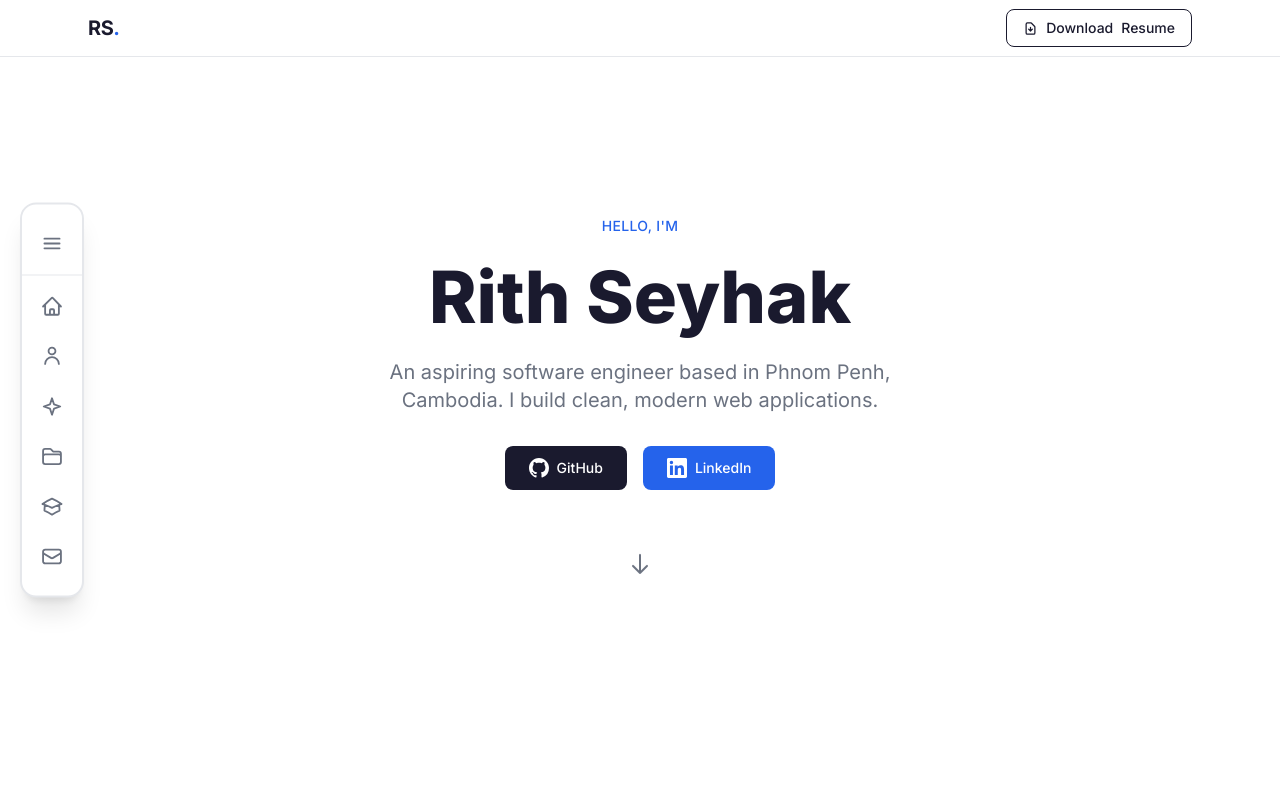
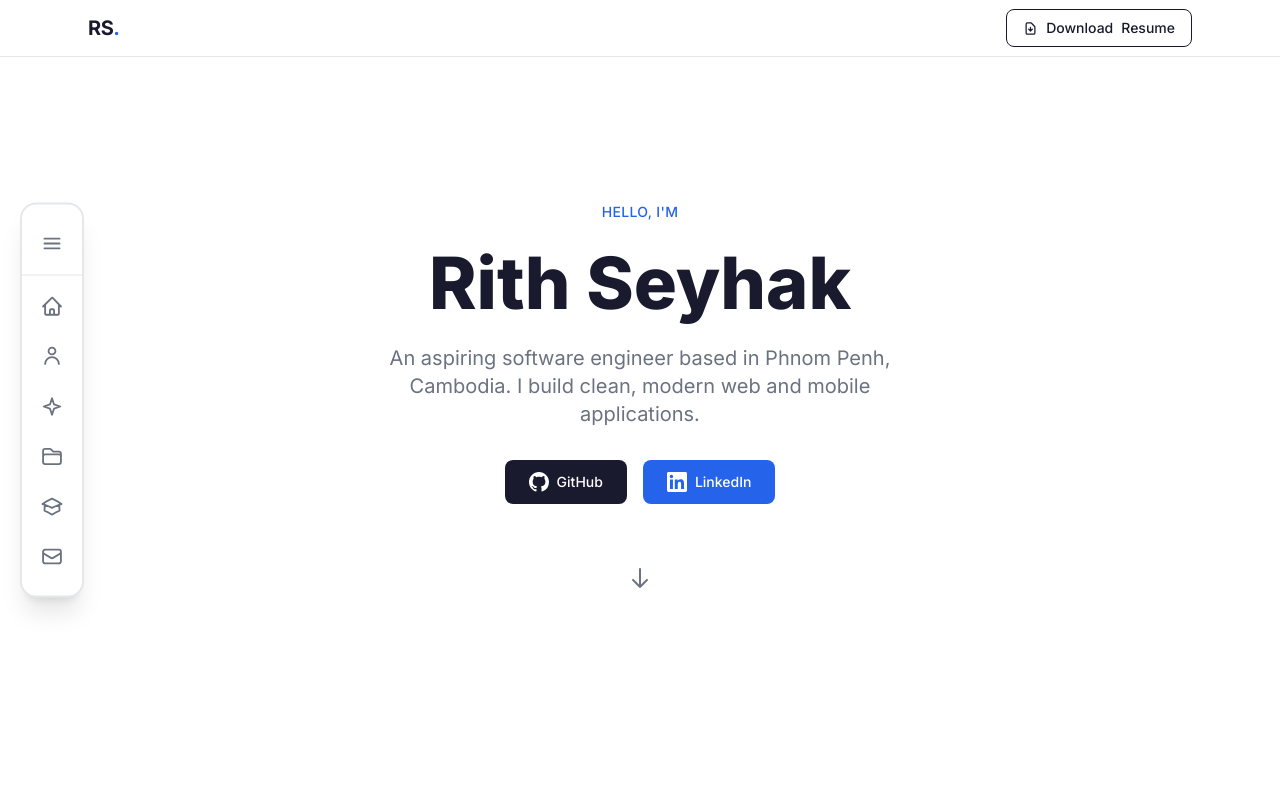
Before and after one commit to KMernDabest/Portfolio.Next, a Next.js app: page / in a window 1280 px wide. Shown: the top 800 px of the page. Built offline with nearby package versions, Linux system fonts and the light colour scheme.

Commit message:
Update hero.tsx

```diff
--- a/app/sections/hero.tsx
+++ b/app/sections/hero.tsx
@@ -41,7 +41,7 @@ export default function Hero() {
           className="mt-4 text-lg sm:text-xl text-text-secondary max-w-xl mx-auto"
         >
           An aspiring software engineer based in Phnom Penh, Cambodia.
-          I build clean, modern web applications.
+          I build clean, modern web and mobile applications.
         </motion.p>
 
         {/* Buttons */}
```
